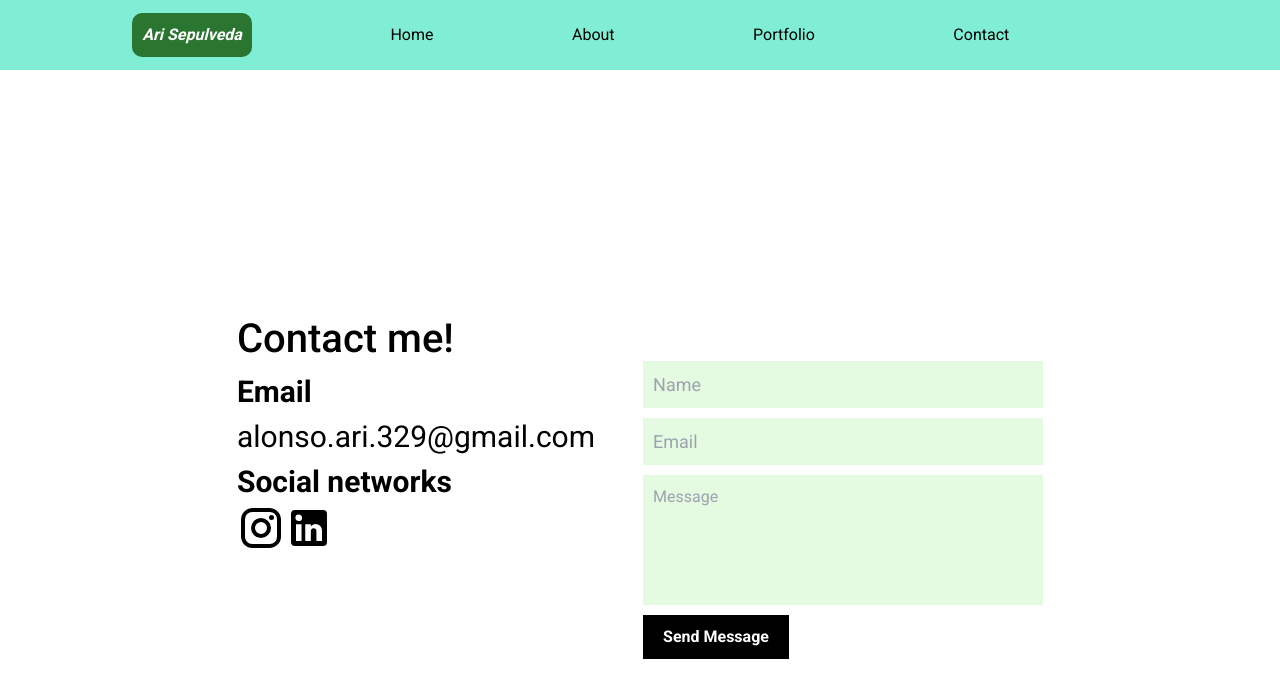
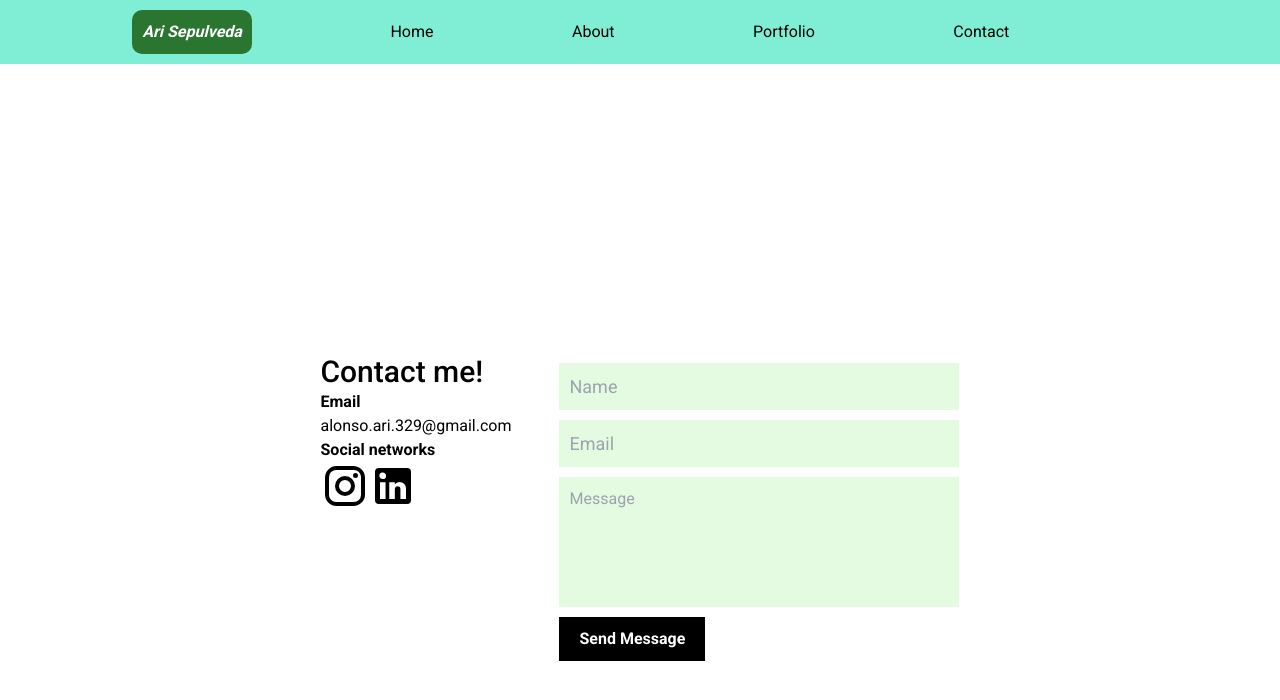
Before and after one commit to AriSepulveda329/PersonalPortfolio, a Next.js app: page /contact in a window 1280 px wide. Shown: the top 700 px of the page. Built offline with nearby package versions, Linux system fonts and the light colour scheme.

Commit message:
Change styles of contact page

```diff
--- a/src/app/contact/page.tsx
+++ b/src/app/contact/page.tsx
@@ -34,7 +34,7 @@ function Contact() {
   };
 
   return (
-    <div className="contactPage">
+    <div className="flex max-w-full max-h-full h-full items-center justify-center gap-x-12">
       <Alert
         alertIcon={<CheckCircleIcon />}
         type="success"
@@ -49,11 +49,11 @@ function Contact() {
         displayClass={displayErrorAlert}
         setDisplayClass={setDisplayErrorAlert}
       />
-      <div className="leftSide">
-        <h1>Contact me!</h1>
-        <p className="labels">Email</p>
+      <div className="leftSide justify-self-end">
+        <h1 className="text-3xl font-medium">Contact me!</h1>
+        <p className="font-bold">Email</p>
         <p>alonso.ari.329@gmail.com</p>
-        <p className="labels">Social networks</p>
+        <p className="font-bold">Social networks</p>
         <a href="https://www.instagram.com/alonso329">
           <InstagramIcon />
         </a>
@@ -61,7 +61,7 @@ function Contact() {
           <LinkedInIcon />
         </a>
       </div>
-      <div className="rightSide">
+      <div className="rightSide mt-40">
         <form ref={form} onSubmit={sendEmail}>
           <input type="text" placeholder="Name" name="user_name" required />
           <input type="email" placeholder="Email" name="user_email" required />
--- a/src/styles/Contact.css
+++ b/src/styles/Contact.css
@@ -1,37 +1,6 @@
-.contactPage {
-  display: flex;
-  max-width: 100%;
-  max-height: 90vh;
-  height: 90vh;
-  align-items: center;
-  justify-content: center;
-  column-gap: 3rem;
-}
-
-.leftSide {
-  justify-self: end;
-}
-
-.leftSide h1 {
-  font-size: 40px;
-  font-weight: 500;
-}
-
-.leftSide p {
-  font-size: 30px;
-}
-
-.leftSide .labels {
-  font-weight: bold;
-}
-
 .leftSide svg {
   color: black;
   font-size: 3em;
-}
-
-.rightSide {
-  margin-top: 10rem;
 }
 
 .rightSide input {
```
